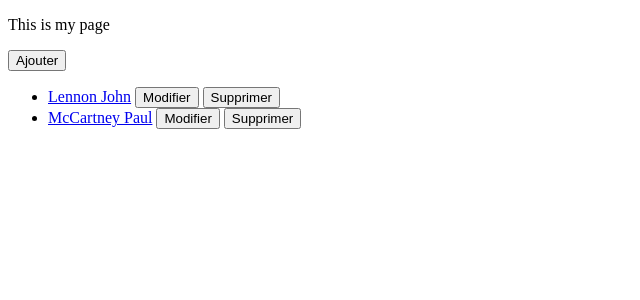
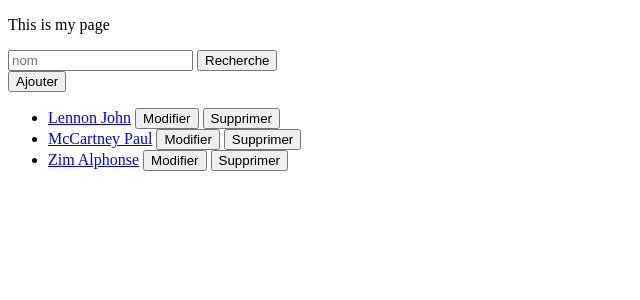
Before and after one commit to julienAboutard/Binomotron-3, a Django app: page /apprenant/ in a window 1280 px wide. Shown: the top 300 px of the page, without its empty margins (0-640 px from the left). Run offline with Django 4.2, Linux system fonts and the light colour scheme; data comes from the database, SQL or seed files in the repository.

Commit message:
début de barre de recheche

```diff
--- a/sitebinomotron/binomotron/templates/apprenant/apprenant.html
+++ b/sitebinomotron/binomotron/templates/apprenant/apprenant.html
@@ -8,12 +8,21 @@
   </head>
   <body>
     <p>This is my page</p>
-    <form><button formaction="{% url 'binomotron:index' %}">Ajouter</button></form>
+    <form action=" {% url 'binomotron:apprenant'%}" method="post">
+      {% csrf_token %}
+      <input placeholder="nom" name="search">
+      <button type="submit">Recherche</button>
+    </form>
+    <form>
+      {% csrf_token %}
+      <button formaction="{% url 'binomotron:index' %}">Ajouter</button>
+    </form>
     {% if apprenant_list %}
       <ul>
       {% for apprenant in apprenant_list %}
         <li>
           <form >
+            {% csrf_token %}
             <a href="{% url 'binomotron:detail' apprenant.id %}">{{ apprenant.nom }} {{ apprenant.prenom }}</a>
             <button formaction="{% url 'binomotron:index' %}">Modifier</button>
             <button formaction="{% url 'binomotron:index' %}">Supprimer</button>
--- a/sitebinomotron/binomotron/views.py
+++ b/sitebinomotron/binomotron/views.py
@@ -13,12 +13,22 @@ class ApprenantView(generic.ListView):
     template_name = 'apprenant/apprenant.html'
     context_object_name = 'apprenant_list'
 
+    def post(self, request):  # ***** this method required! ******
+        self.object_list = self.get_queryset()
+        return HttpResponseRedirect(reverse('binomotron:apprenant'))
+
     def get_queryset(self):
         """
         Return the last five added apprenants (not including those set to be
         published in the future).
         """
-        return Apprenant.objects.order_by('nom')
+
+        if self.request.method == "GET" :
+            return Apprenant.objects.order_by('nom').all()
+
+        elif self.request.method == "POST" :
+            # return Apprenant.objects.filter(nom__exact = self.request.POST.get('search')).all()
+            return Apprenant.objects.order_by('prenom').all()
 
 class ApprenantDetailView(generic.DetailView):
     model = Apprenant
--- a/sitebinomotron/test.json
+++ b/sitebinomotron/test.json
@@ -14,5 +14,13 @@
         "prenom": "Paul",
         "nom": "McCartney"
       }
+    },
+    {
+      "model": "binomotron.apprenant",
+      "pk": 3,
+      "fields": {
+        "prenom": "Alphonse",
+        "nom": "Zim"
+      }
     }
   ]
```
